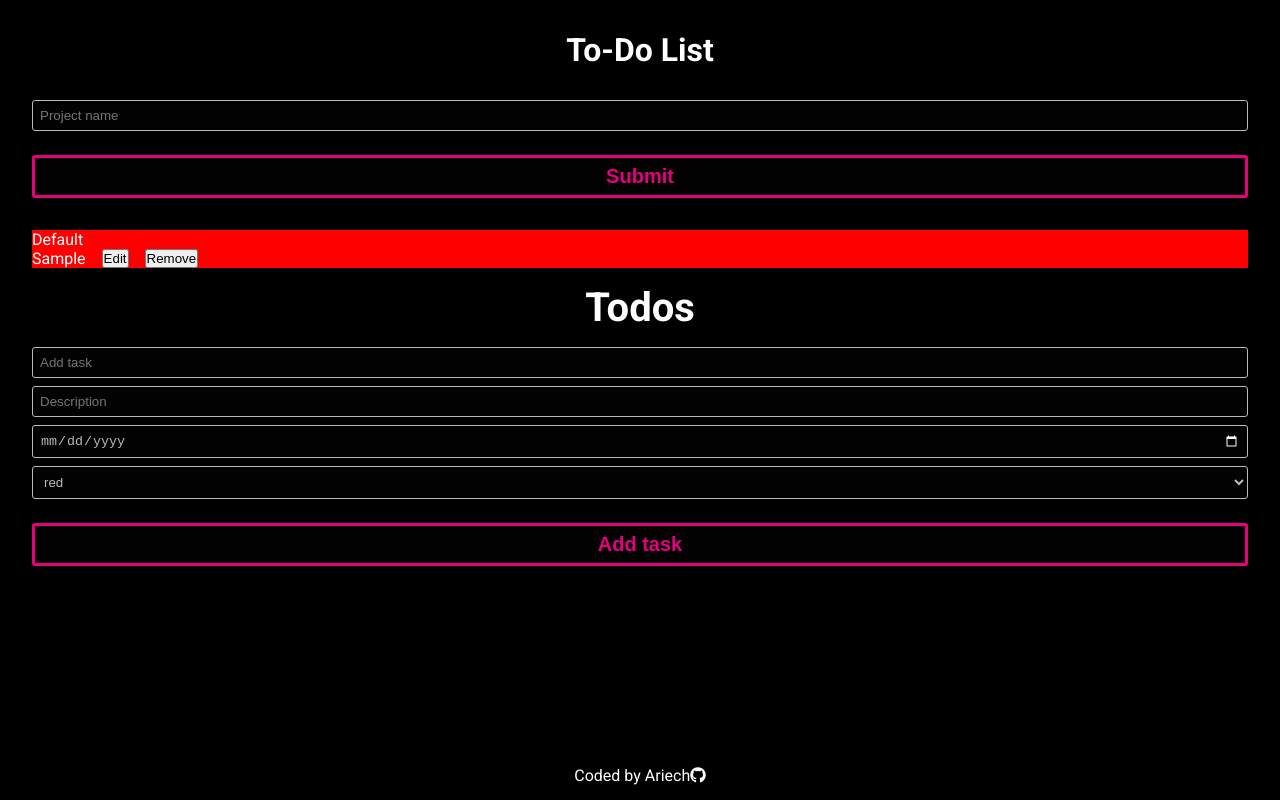
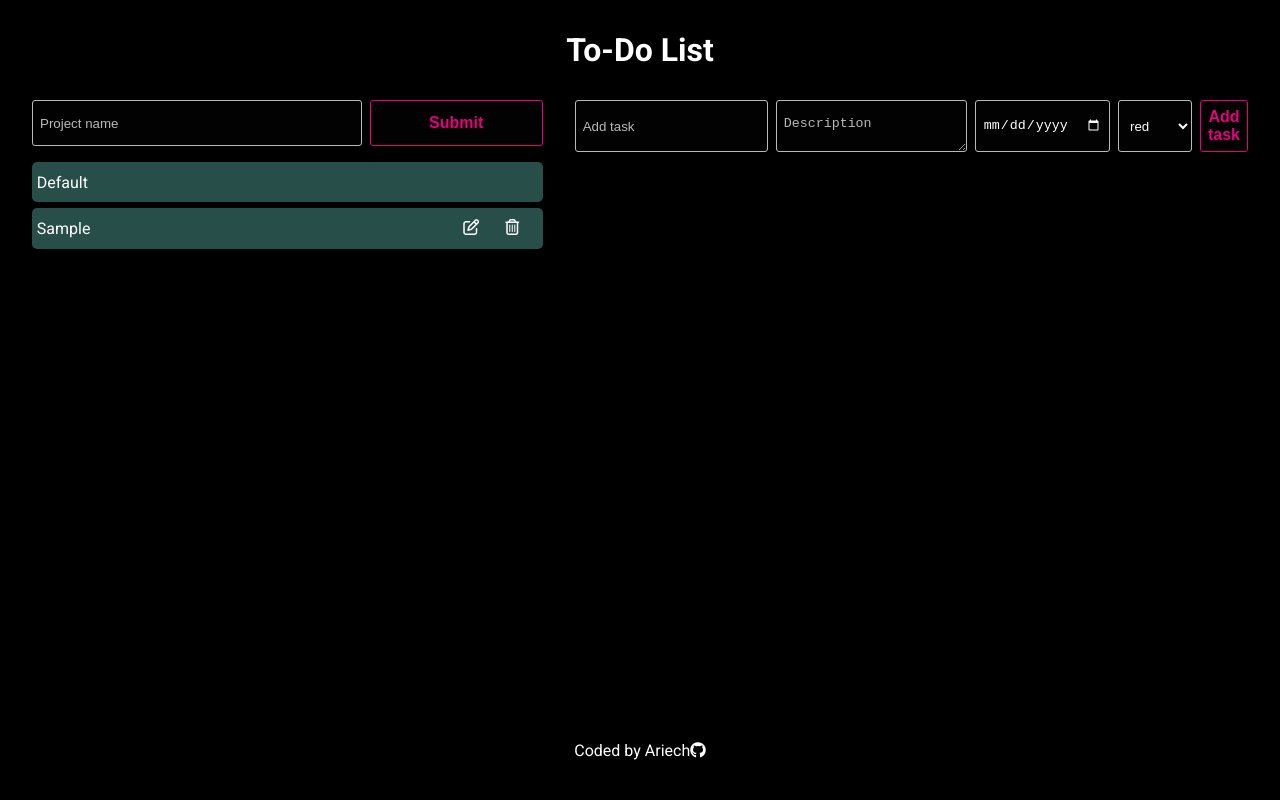
Before and after one commit to Ariech/odin-todo-list, a website built with webpack: page dist/index.html in a window 1280 px wide. Both pictures are taken after typing "Sample" into the empty fields and a click on the button "Submit". Built offline with nearby package versions, Linux system fonts and the light colour scheme.

Commit message:
Style project and task list

```diff
--- a/src/controllers/controller.js
+++ b/src/controllers/controller.js
@@ -25,7 +25,7 @@ import {
 const addTodo = () => {
   const form = getElement(".task-form");
   const titleInput = getElement('[name="task"]');
-  const descriptionInput = getElement('[name="description"]');
+  const descriptionInput = getElement(".task-desc-ta");
   const dateInput = getElement('[name="date"]');
   const colorInput = getElement('[name="colors"]');
 
--- a/src/styles.css
+++ b/src/styles.css
@@ -20,6 +20,9 @@ body {
 }
 
 .container {
+  display: flex;
+  height: 100%;
+  flex-direction: column;
   padding: 0 2rem;
 }
 
@@ -35,26 +38,51 @@ body {
 .task-form input,
 .task-form select,
 .project-form input,
+.task-desc-ta,
 .submit-button {
   background-color: rgb(2, 2, 2);
-  color: var(--light-gray);
+  color: white;
   border: 1px solid var(--light-gray);
   padding: 7px;
   border-radius: 3px;
+  min-height: 46px;
 }
 
 .submit-button {
   margin: 1rem 0 2rem;
   border: 3px solid var(--neon-pink);
   color: var(--neon-pink);
-  font-size: 1.25rem;
+  font-size: 1.15rem;
   font-weight: bold;
+}
+
+::placeholder {
+  color: var(--light-gray);
+}
+
+.project-edit,
+.project-remove,
+.task-edit,
+.task-remove {
+  padding: 5px;
+}
+
+.task-list,
+.project-list {
+  display: flex;
+  flex-direction: column;
+  gap: 0.4rem;
+}
+
+/* Calendar date picker icon */
+::-webkit-calendar-picker-indicator {
+  filter: invert(100%);
 }
 
 /* Header section */
 
 .header {
-  height: 100px;
+  min-height: 100px;
   display: flex;
   justify-content: center;
   align-items: center;
@@ -65,15 +93,29 @@ body {
 .main {
   display: flex;
   flex-direction: column;
-  height: calc(100vh - 150px);
+  flex: 1;
 }
 
 /* Project section */
 
+.project-container {
+  margin-bottom: 1rem;
+}
+
 .project-element {
   display: flex;
+  justify-content: space-between;
   gap: 1rem;
-  background-color: red;
+  background-color: #274e48;
+  overflow: hidden;
+  padding: 0.33rem 0.15rem;
+  border-radius: 5px;
+}
+
+.project-button-container {
+  display: flex;
+  gap: 1rem;
+  padding: 0 1rem;
 }
 
 /* Task section */
@@ -84,24 +126,44 @@ body {
   font-size: 2.5rem;
 }
 
-/* Calendar date picker icon */
-::-webkit-calendar-picker-indicator {
-  filter: invert(100%);
+.task-element {
+  display: grid;
+  grid-template-columns: 2.5fr 2.5fr 1fr 1fr 1fr;
+  gap: 1rem;
+  justify-content: space-between;
+  align-items: center;
+  background-color: #274e48;
+  border-radius: 5px;
+  overflow: hidden;
+  min-height: 40px;
+  padding: 0 0.3rem;
 }
 
-.task-element {
+.task-button-container {
   display: flex;
   gap: 1rem;
-  background-color: blue;
+  padding: 0 1rem;
 }
 
+.task-desc {
+  overflow: hidden;
+  text-overflow: ellipsis;
+}
+
+.task-desc-ta::placeholder {
+  line-height: 32px;
+}
+
+.task-desc-ta::-webkit-scrollbar {
+  display: none;
+}
 /* Footer section */
 
 .footer {
   display: flex;
   justify-content: center;
   align-items: center;
-  height: 50px;
+  min-height: 100px;
 }
 
 .fa-github::before {
@@ -120,8 +182,9 @@ body {
   top: 0;
   width: 100%;
   height: 100%;
-  background-color: rgba(255, 255, 255, 0.8);
+  background-color: rgba(0, 0, 0, 0.8);
   margin: 0 auto;
+  padding: 0 2rem;
 }
 
 .overlay.hidden {
@@ -136,7 +199,7 @@ body {
   z-index: 1;
   position: relative;
   margin: 0 auto;
-  max-width: 400px;
+  width: 35rem;
   background-color: gray;
 }
 
@@ -144,3 +207,52 @@ body {
   display: flex;
   flex-direction: column;
 }
+
+/* Media queries */
+
+@media only screen and (min-width: 1030px) {
+  .main {
+    flex-direction: row;
+    gap: 2rem;
+  }
+
+  .project-container,
+  .task-container {
+    width: 100%;
+  }
+
+  .task-form,
+  .project-form {
+    flex-direction: row;
+    margin-bottom: 1rem;
+  }
+
+  .submit-button {
+    margin: 0;
+    border: 1px solid var(--neon-pink);
+    color: var(--neon-pink);
+    font-size: 1rem;
+    font-weight: bold;
+  }
+
+  .task-form input,
+  .task-form select,
+  .project-form .submit-button {
+    flex: 1;
+  }
+
+  .task-form .submit-button,
+  .project-form input,
+  input[type="date"]:nth-child(3) {
+    flex: 2;
+  }
+
+  .modal-edit-project,
+  .modal-edit-task {
+    width: 30rem;
+  }
+
+  .overlay {
+    padding: 0;
+  }
+}
--- a/src/views/view.js
+++ b/src/views/view.js
@@ -38,10 +38,8 @@ const createTaskForm = () => {
   title.placeholder = "Add task";
   title.name = "task";
 
-  const description = createElement("input");
-  description.type = "text";
+  const description = createElement("textarea", "task-desc-ta");
   description.placeholder = "Description";
-  description.name = "description";
 
   const date = createElement("input");
   date.type = "date";
@@ -113,17 +111,21 @@ const createProjectElement = (project) => {
   projectElement.append(projectTitle);
 
   if (project.getTitle() !== "Default") {
-    const projectEdit = createElement("button");
+    const buttonContainer = createElement("div", "project-button-container");
+    const projectEdit = createElement("i");
+    projectEdit.classList.add("fa-regular");
+    projectEdit.classList.add("fa-pen-to-square");
     projectEdit.classList.add("project-edit");
-    projectEdit.textContent = "Edit";
     projectEdit.dataset.projectId = project.getId();
 
-    const projectRemove = createElement("button");
+    const projectRemove = createElement("i");
+    projectRemove.classList.add("fa-regular");
+    projectRemove.classList.add("fa-trash-can");
     projectRemove.classList.add("project-remove");
-    projectRemove.textContent = "Remove";
     projectRemove.dataset.projectId = project.getId();
 
-    projectElement.append(projectEdit, projectRemove);
+    buttonContainer.append(projectEdit, projectRemove);
+    projectElement.append(buttonContainer);
   }
 
   projectList.append(projectElement);
@@ -208,9 +210,9 @@ const editTaskModal = () => {
   labelDescription.setAttribute("for", "modal-description-task");
   labelDescription.textContent = "Description";
 
-  const inputDescription = createElement("input", "modal-desc-input-task");
-  inputDescription.setAttribute("name", "modal-description-task");
-  inputDescription.setAttribute("id", "modal-description-task");
+  const inputDescription = createElement("textarea", "modal-desc-input-task");
+  inputDescription.rows = "3";
+  inputDescription.cols = "7";
 
   const date = createElement("input");
   date.type = "date";
@@ -284,23 +286,29 @@ const createTaskElement = (task) => {
   const currentProjectId = task.getProjectId();
   taskElement.dataset.projectId = currentProjectId;
 
-  const taskEdit = createElement("button");
+  const buttonContainer = createElement("div", "task-button-container");
+
+  const taskEdit = createElement("i");
   taskEdit.classList.add("task-edit");
-  taskEdit.textContent = "Edit";
+  taskEdit.classList.add("fa-regular");
+  taskEdit.classList.add("fa-pen-to-square");
   taskEdit.dataset.taskId = task.getId();
 
-  const taskRemove = createElement("button");
+  const taskRemove = createElement("i");
   taskRemove.classList.add("task-remove");
-  taskRemove.textContent = "Remove";
+  taskRemove.classList.add("fa-regular");
+  taskRemove.classList.add("fa-trash-can");
+
   taskRemove.dataset.taskId = task.getId();
+
+  buttonContainer.append(taskEdit, taskRemove);
 
   taskElement.append(
     taskTitle,
     taskDesc,
     taskDate,
     taskPriority,
-    taskEdit,
-    taskRemove
+    buttonContainer
   );
   taskList.append(taskElement);
 };
@@ -340,17 +348,12 @@ const createHeader = () => {
 
 const createMain = () => {
   const main = createElement("main", "main");
+  const projectContainer = createElement("div", "project-container");
+  const taskContainer = createElement("div", "task-container");
 
-  const h1 = createElement("h1", "todo-title");
-  h1.textContent = "Todos";
-
-  main.append(
-    createProjectForm(),
-    createProjectList(),
-    h1,
-    createTaskForm(),
-    createTaskList()
-  );
+  projectContainer.append(createProjectForm(), createProjectList());
+  taskContainer.append(createTaskForm(), createTaskList());
+  main.append(projectContainer, taskContainer);
   return main;
 };
 
```
Also changed, not shown: dist/main.js.
